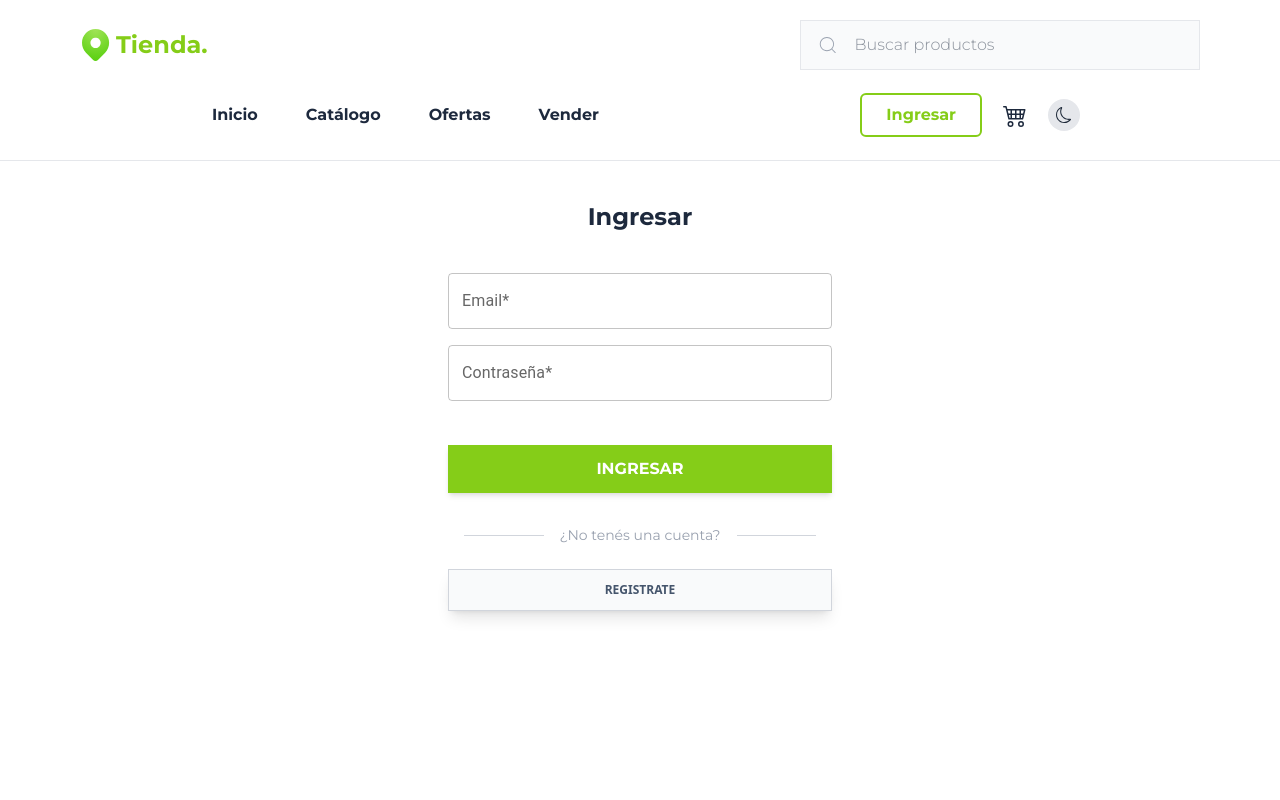
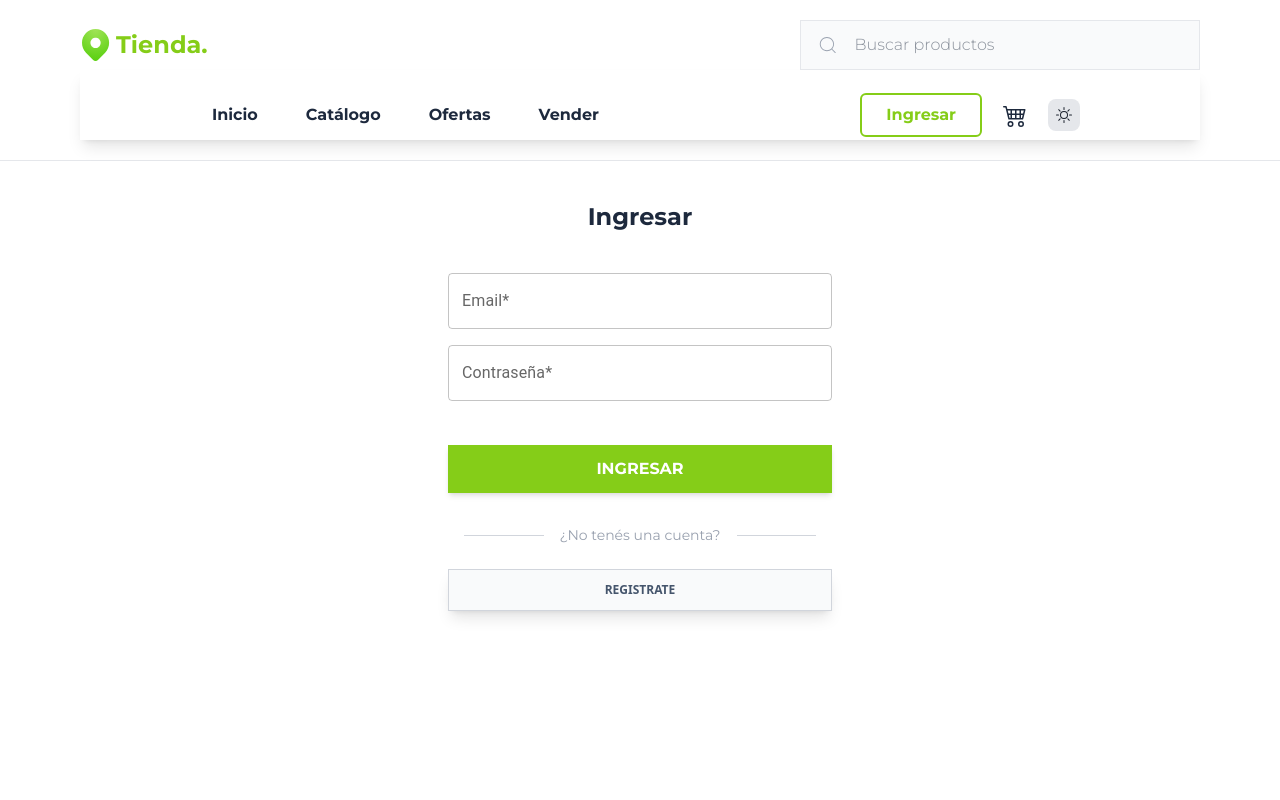
Before and after one commit to jonathanmilo/APIS2025FRONT, a React (Vite) app: page /Ingresar in a window 1280 px wide. Shown: the top 800 px of the page. Built offline with nearby package versions, Linux system fonts and the light colour scheme; data requests are answered from the project's data file.

Commit message:
modo oscuro 1.1

```diff
--- a/src/components/Header/components/Navbar/index.jsx
+++ b/src/components/Header/components/Navbar/index.jsx
@@ -26,10 +26,10 @@ const Navbar = () => {
 
   return (
     <>
-      <nav className="sticky top-0 bg-white dark:bg-gray-800">
+      <nav className="bg-white transition-colors duration-300 dark:bg-gray-800 shadow-lg">
         <div className="w-full lg:px-30 flex justify-between items-center pt-10 md:pt-5">
           <div className="hidden md:block">
-            <ul className="flex items-center gap-2 lg:gap-6 text-brand-black">
+            <ul className="flex items-center gap-2 lg:gap-6 text-brand-black dark:text-white">
               {NAVBAR_MENU.map((item) => {
                 return (
                   <li key={item.id}>
@@ -78,13 +78,9 @@ const Navbar = () => {
             </Tooltip>
             <button
               onClick={toggleTheme}
-              className="p-2 rounded-full bg-gray-200 dark:bg-gray-700 hover:bg-gray-300 dark:hover:bg-gray-600 transition"
+              className="p-2 rounded-lg bg-gray-200 dark:bg-gray-700 hover:bg-gray-300 dark:hover:bg-gray-600 transition-colors duration-300"
             >
-              {isDarkMode ? (
-                <BsSun className="text-yellow-400" />
-              ) : (
-                <BsMoon className="text-gray-800" />
-              )}
+              {isDarkMode ? <BsMoon className="text-white" /> : <BsSun />}
             </button>
           </div>
 
--- a/src/contexts/ThemeContext.jsx
+++ b/src/contexts/ThemeContext.jsx
@@ -7,17 +7,24 @@ export function useTheme() {
 }
 
 export function ThemeProvider({ children }) {
-  const [isDarkMode, setIsDarkMode] = useState(false);
+  const [isDarkMode, setIsDarkMode] = useState(() => {
+    // Checkea si había una preferencia guardada
+    return localStorage.getItem('darkMode') === 'true'
+  });
 
   const toggleTheme = () => {
-    setIsDarkMode((prev) => !prev);
+    setIsDarkMode(prev => {
+      const newValue = !prev;
+      localStorage.setItem('darkMode', newValue);
+      return newValue;
+    });
   };
 
   useEffect(() => {
     if (isDarkMode) {
-      document.body.classList.add("dark");
+      document.documentElement.classList.add('dark');
     } else {
-      document.body.classList.remove("dark");
+      document.documentElement.classList.remove('dark');
     }
   }, [isDarkMode]);
 
--- a/src/global/index.css
+++ b/src/global/index.css
@@ -19,22 +19,48 @@
   }
 }
 
+/* Estilos base (modo claro) */
 :root {
-  font-family: "Montserrat", Inter, system-ui, Avenir, Helvetica, Arial,
-    sans-serif;
+  font-family: "Montserrat", Inter, system-ui, Avenir, Helvetica, Arial, sans-serif;
   line-height: 1.5;
   font-weight: 400;
-
-  color: rgba(255, 255, 255, 0.87);
-  background-color: white;
-
+  color: #1a202c; /* Color de texto oscuro para modo claro */
+  background-color: #ffffff; /* Fondo claro */
   font-synthesis: none;
   text-rendering: optimizeLegibility;
   -webkit-font-smoothing: antialiased;
   -moz-osx-font-smoothing: grayscale;
 }
 
-body.dark {
-  background-color: #1a202c; /* Fondo oscuro */
-  color: #f7fafc; /* Texto claro */
+body {
+  background-color: #ffffff;
+  color: #1a202c;
 }
+
+/* Estilos para modo oscuro */
+.dark {
+  color-scheme: dark;
+}
+
+.dark body {
+  background-color: #1a202c;
+  color: #f7fafc;
+}
+
+.dark nav {
+  background-color: #2d3748 !important;
+}
+
+.dark .bg-white {
+  background-color: #2d3748 !important;
+}
+
+.dark .text-brand-black {
+  color: #f7fafc !important;
+}
+
+/* Otros elementos que necesiten estilos en modo oscuro */
+.dark .card {
+  background-color: #2d3748;
+  border-color: #4a5568;
+}
--- a/src/main.jsx
+++ b/src/main.jsx
@@ -3,11 +3,14 @@ import ReactDOM from "react-dom/client";
 import App from "./App.jsx";
 import "./global/index.css";
 import { AppContextProvider } from "./contexts/ContextProvider.jsx";
+import { ThemeProvider } from "./contexts/ThemeContext.jsx";
 
 ReactDOM.createRoot(document.getElementById("root")).render(
   <React.StrictMode>
-    <AppContextProvider>
-      <App />
-    </AppContextProvider>
+    <ThemeProvider>
+      <AppContextProvider>
+        <App />
+      </AppContextProvider>
+    </ThemeProvider>
   </React.StrictMode>
 );
--- /dev/null
+++ b/tailwind.config.js
@@ -0,0 +1,12 @@
+/** @type {import('tailwindcss').Config} */
+module.exports = {
+  darkMode: 'class',
+  content: [
+    "./src/**/*.{js,jsx,ts,tsx,html}",
+    "./public/index.html"
+  ],
+  theme: {
+    extend: {},
+  },
+  plugins: [],
+}
```
